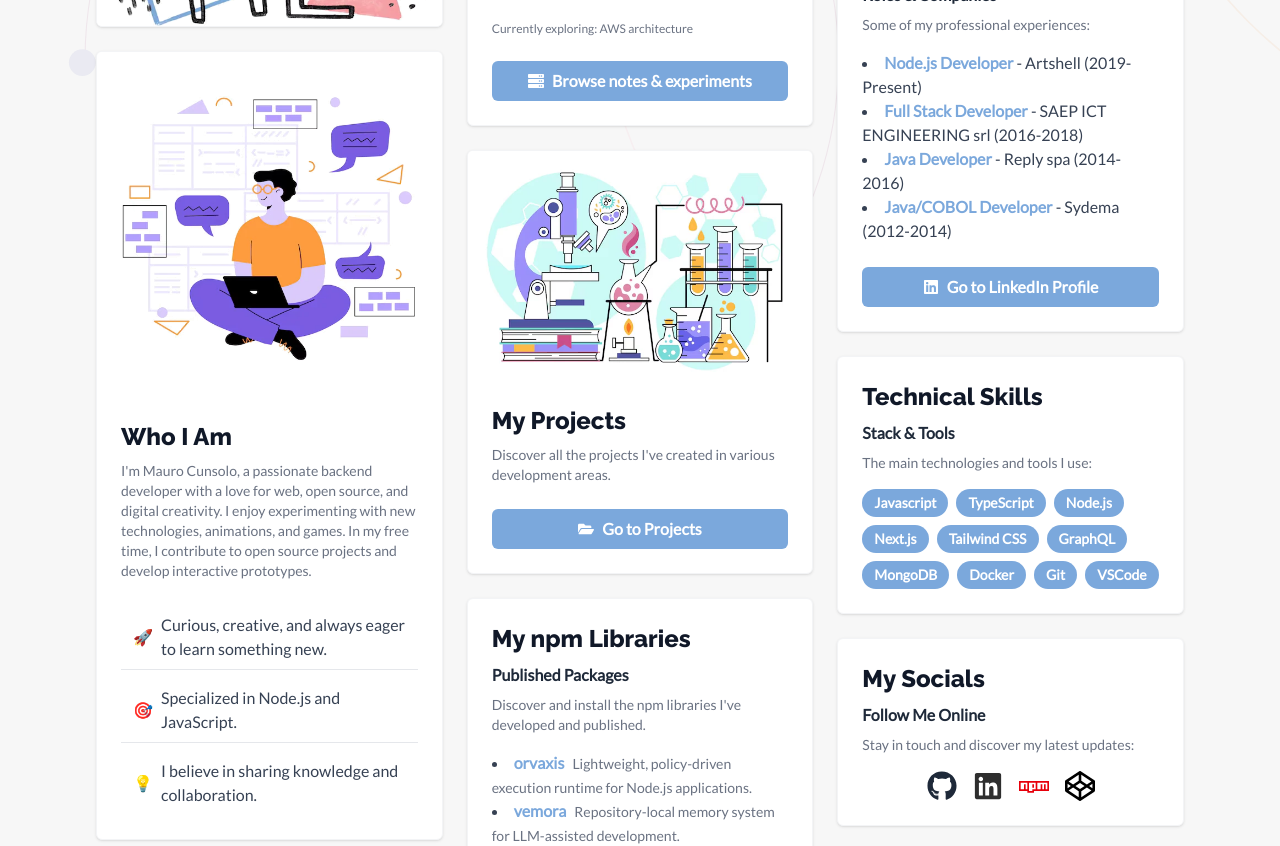
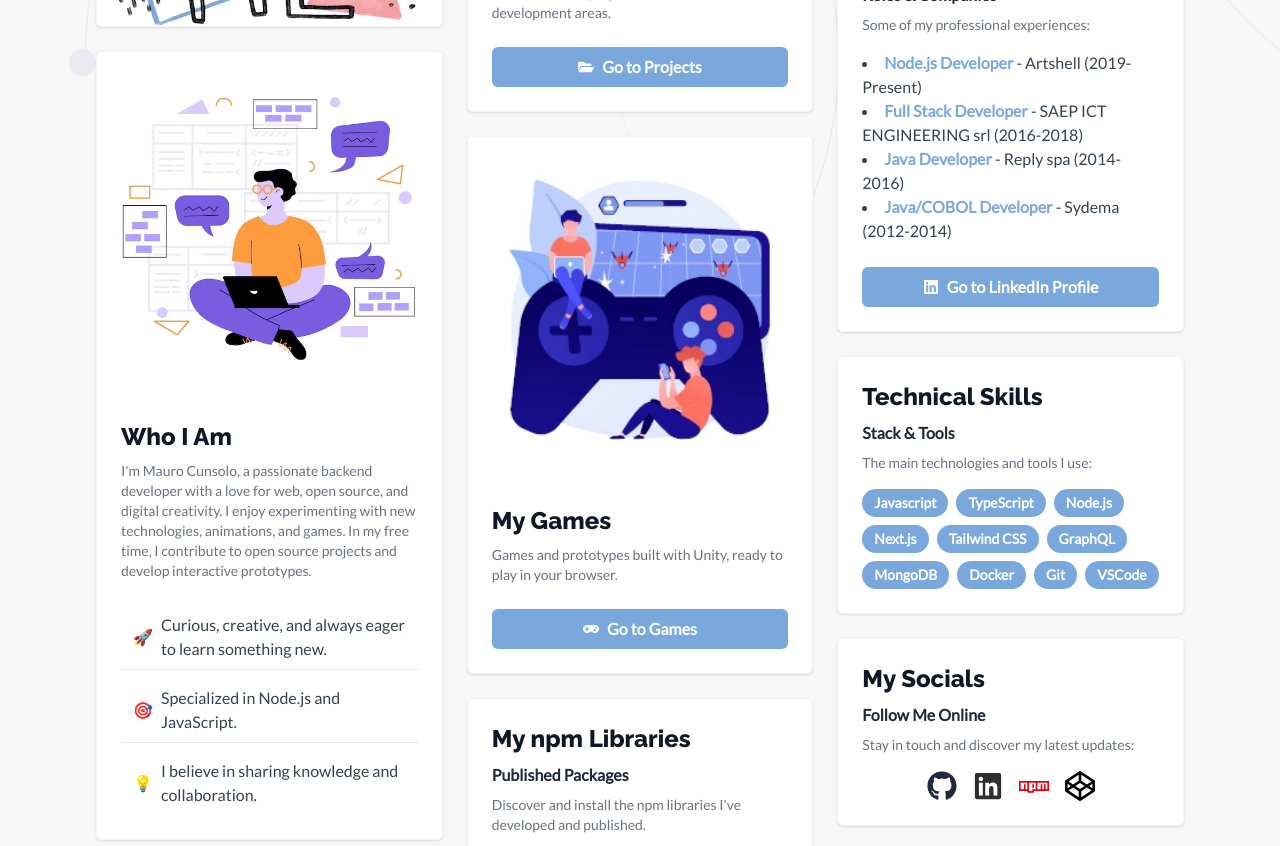
Before and after one commit to maku85/my-portfolio, a Next.js app: page /en in a window 1280 px wide. Shown: the part 580-1426 px from the top of the page. Built offline with nearby package versions, Linux system fonts and the light colour scheme; no server answers.

Commit message:
feat: add games section with Unity game prototypes and related components

```diff
--- a/messages/en.json
+++ b/messages/en.json
@@ -142,6 +142,10 @@
     "engineering": {
       "title": "Engineering",
       "description": "A personal knowledge hub - technical areas, notes, experiments and projects by Mauro Cunsolo, across backend, cloud infrastructure and data."
+    },
+    "games": {
+      "title": "Unity Games",
+      "description": "Games and prototypes built with Unity by Mauro Cunsolo, ready to play in your browser."
     }
   },
   "LibrariesCard": {
@@ -195,5 +199,18 @@
     "subtitle": "Portfolio & Open Source",
     "text": "I'm developing new features for my portfolio and contributing to open source projects. Follow me on GitHub for updates!",
     "buttonLabel": "Go to GitHub"
+  },
+  "GamesCard": {
+    "title": "My Games",
+    "text": "Games and prototypes built with Unity, ready to play in your browser.",
+    "buttonLabel": "Go to Games"
+  },
+  "GamesPage": {
+    "title": "My Games",
+    "subtitle": "Games and prototypes built with Unity. Choose a game and play in your browser.",
+    "backToHome": "Back to Home",
+    "noGames": "No games available yet.",
+    "checkBackLater": "Check back soon to try the first games!",
+    "play": "Play now"
   }
 }
--- a/messages/it.json
+++ b/messages/it.json
@@ -142,6 +142,10 @@
     "engineering": {
       "title": "Engineering",
       "description": "Un knowledge hub personale - aree tecniche, note, esperimenti e progetti di Mauro Cunsolo, tra backend, infrastruttura cloud e dati."
+    },
+    "games": {
+      "title": "Giochi Unity",
+      "description": "Giochi e prototipi realizzati con Unity da Mauro Cunsolo, da provare nel browser."
     }
   },
   "LibrariesCard": {
@@ -195,5 +199,18 @@
     "subtitle": "Portfolio & Open Source",
     "text": "Sto sviluppando nuove funzionalità per il mio portfolio e contribuendo a progetti open source. Seguimi su GitHub per aggiornamenti!",
     "buttonLabel": "Vai a GitHub"
+  },
+  "GamesCard": {
+    "title": "I miei giochi",
+    "text": "Giochi e prototipi realizzati con Unity, da provare direttamente nel browser.",
+    "buttonLabel": "Vai ai giochi"
+  },
+  "GamesPage": {
+    "title": "I miei giochi",
+    "subtitle": "Giochi e prototipi realizzati con Unity. Scegli un gioco e provalo nel browser.",
+    "backToHome": "Torna alla Home",
+    "noGames": "Nessun gioco disponibile al momento.",
+    "checkBackLater": "Torna presto per provare i primi giochi!",
+    "play": "Gioca ora"
   }
 }
--- /dev/null
+++ b/src/app/[locale]/games/GamesClient.tsx
@@ -0,0 +1,60 @@
+"use client";
+
+import { useLocale, useTranslations } from "next-intl";
+import { FaArrowLeft, FaGamepad, FaPlay } from "react-icons/fa";
+
+import CardMasonry from "@/components/CardMasonry";
+import ProjectCard from "@/components/cards/ProjectCard";
+import { games } from "@/data/games";
+import { localize } from "@/data/localized";
+import { Link } from "@/i18n/navigation";
+
+export default function GamesClient() {
+  const locale = useLocale();
+  const t = useTranslations("GamesPage");
+
+  return (
+    <main className="pt-8 pb-12 px-4">
+      <div className="mt-10 mb-8 flex flex-col items-center">
+        <h1 className="text-4xl md:text-5xl font-black text-slate-900 dark:text-white mb-2 text-center italic tracking-tighter">
+          {t("title")}
+        </h1>
+        <p className="text-slate-500 dark:text-slate-400 text-center max-w-md">
+          {t("subtitle")}
+        </p>
+      </div>
+
+      <div className="mb-12">
+        <Link
+          href="/"
+          className="mb-8 flex items-center gap-2 text-primary hover:text-accent transition-colors font-bold uppercase text-xs tracking-widest"
+        >
+          <FaArrowLeft aria-hidden="true" /> {t("backToHome")}
+        </Link>
+      </div>
+
+      {games.length === 0 ? (
+        <div className="text-center text-gray-600 dark:text-blue-200 mt-20">
+          <FaGamepad size={40} className="mx-auto mb-4" aria-hidden="true" />
+          <p className="text-2xl mb-4">{t("noGames")}</p>
+          <p>{t("checkBackLater")}</p>
+        </div>
+      ) : (
+        <CardMasonry
+          cards={games.map((game) => () => (
+            <ProjectCard
+              key={game.name}
+              imageUrl={game.imageUrl ?? "/games.webp"}
+              title={game.name}
+              subtitle="Unity"
+              text={localize(game.description, locale)}
+              buttonLabel={t("play")}
+              buttonIcon={<FaPlay aria-hidden="true" />}
+              buttonHref={game.playUrl}
+            />
+          ))}
+        />
+      )}
+    </main>
+  );
+}
--- /dev/null
+++ b/src/app/[locale]/games/page.tsx
@@ -0,0 +1,19 @@
+import type { Metadata } from "next";
+import { getTranslations } from "next-intl/server";
+
+import GamesClient from "./GamesClient";
+
+export async function generateMetadata({
+  params,
+}: {
+  params: Promise<{ locale: string }>;
+}): Promise<Metadata> {
+  const { locale } = await params;
+  const t = await getTranslations({ locale, namespace: "Metadata.games" });
+
+  return { title: t("title"), description: t("description") };
+}
+
+export default function GamesPage() {
+  return <GamesClient />;
+}
--- a/src/app/sitemap.ts
+++ b/src/app/sitemap.ts
@@ -5,7 +5,14 @@ import { routing } from "@/i18n/routing";
 import { getAllEngineeringContent } from "@/lib/engineering-content";
 
 const SITE_URL = "https://maurocunsolo.xyz";
-const STATIC_PATHS = ["", "/projects", "/npm", "/opensource", "/engineering"];
+const STATIC_PATHS = [
+  "",
+  "/projects",
+  "/games",
+  "/npm",
+  "/opensource",
+  "/engineering",
+];
 
 export default function sitemap(): MetadataRoute.Sitemap {
   const paths = [
--- /dev/null
+++ b/src/components/cards/GamesCard.tsx
@@ -0,0 +1,21 @@
+import { useLocale, useTranslations } from "next-intl";
+import { FaGamepad } from "react-icons/fa";
+
+import Card from "@/components/Card";
+import { getPathname } from "@/i18n/navigation";
+
+export default function GamesCard() {
+  const locale = useLocale();
+  const t = useTranslations("GamesCard");
+
+  return (
+    <Card
+      imageUrl="/games.webp"
+      title={t("title")}
+      text={t("text")}
+      buttonHref={getPathname({ locale, href: "/games" })}
+      buttonLabel={t("buttonLabel")}
+      buttonIcon={<FaGamepad />}
+    />
+  );
+}
--- a/src/components/cards/index.tsx
+++ b/src/components/cards/index.tsx
@@ -1,6 +1,7 @@
 import AboutCard from "./AboutCard";
 import EngineeringCard from "./EngineeringCard";
 import ExperiencesCard from "./ExperiencesCard";
+import GamesCard from "./GamesCard";
 import LibrariesCard from "./LibrariesCard";
 import ProjectsCard from "./ProjectsCard";
 import SkillsCard from "./SkillsCard";
@@ -12,6 +13,7 @@ export const initialCards = [
   AboutCard,
   EngineeringCard,
   ProjectsCard,
+  GamesCard,
   LibrariesCard,
   ExperiencesCard,
   SkillsCard,
--- /dev/null
+++ b/src/data/games.ts
@@ -0,0 +1,32 @@
+import type { LocalizedText } from "./localized";
+
+export interface UnityGame {
+  name: string;
+  description: LocalizedText;
+  /** Local screenshot path, e.g. /games/my-game.webp. */
+  imageUrl?: string;
+  /** HTTPS CDN entry page, or a local build path for previewing. */
+  playUrl: `https://${string}` | `/games/${string}`;
+}
+
+const prismfallUrl = process.env.NEXT_PUBLIC_PRISMFALL_URL;
+if (prismfallUrl) {
+  const url = new URL(prismfallUrl);
+  if (url.protocol !== "https:") {
+    throw new Error("NEXT_PUBLIC_PRISMFALL_URL must be an HTTPS URL.");
+  }
+}
+
+export const games: UnityGame[] = [
+  {
+    name: "Prismfall",
+    description: {
+      it: "Un puzzle di blocchi cadenti al neon, per desktop e mobile. Installabile e giocabile offline dopo il primo download.",
+      en: "A neon falling-block puzzle for desktop and mobile. Install it and play offline after the first download.",
+    },
+    imageUrl: "/games/prismfall-cover.png",
+    playUrl: prismfallUrl
+      ? (prismfallUrl as `https://${string}`)
+      : "https://prismfall-cxy.pages.dev/",
+  },
+];
```
Also changed, not shown: public/games/prismfall-cover.png (added).
